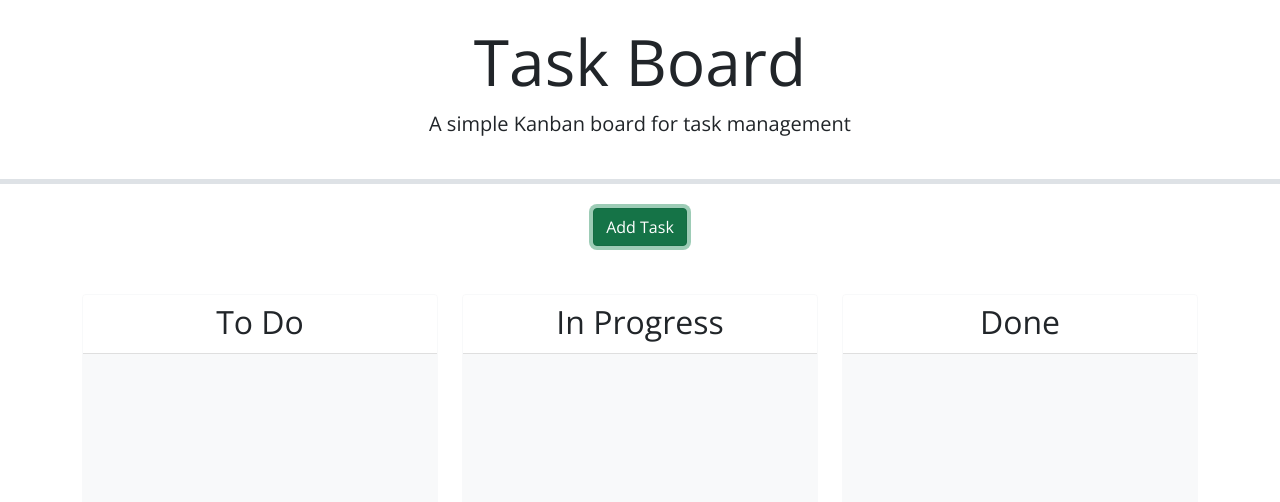
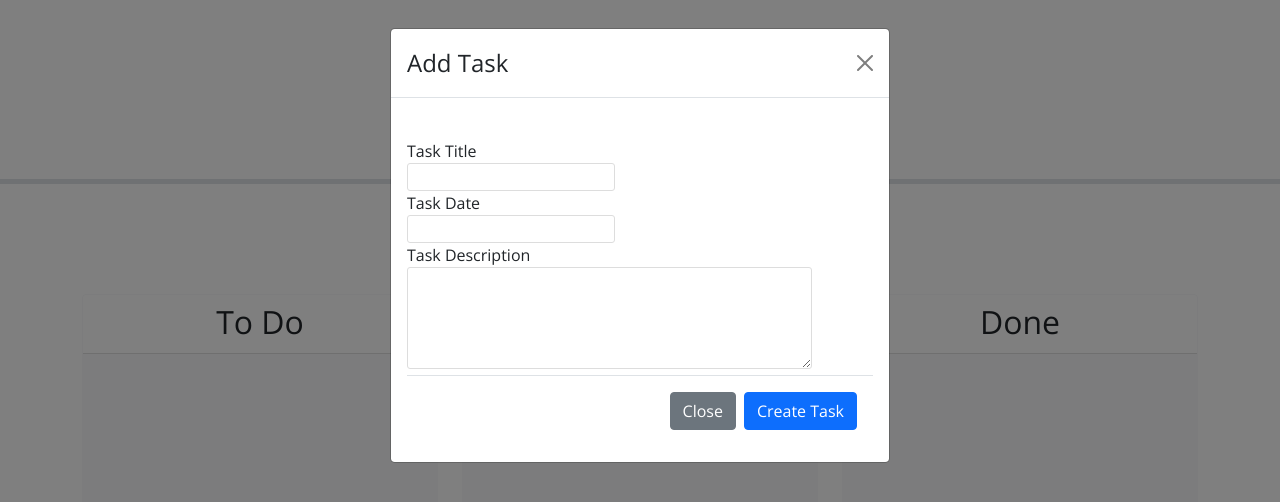
Before and after one commit to Flem-House-Dev/Task-Board, a plain HTML site: page index.html in a window 1280 px wide. Both pictures are taken after a click on the button "Add Task". Drawn offline with nearby package versions, Linux system fonts and the light colour scheme.

Commit message:
worked on modal and add task functionality

```diff
--- a/assets/css/style.css
+++ b/assets/css/style.css
@@ -14,3 +14,21 @@ body {
 .task-card:hover {
   cursor: grab;
 }
+
+/* --------------------- Diaolog Form ----------------------------- */
+label,
+input {
+  display: block;
+}
+
+input.text {
+  margin-bottom: 12px;
+  width: 95%;
+  padding: .4em;
+}
+
+fieldset {
+  padding: 0;
+  border: 0;
+  margin-top: 25px;
+}
--- a/index.html
+++ b/index.html
@@ -22,9 +22,46 @@
   </header>
   <div class="container">
     <div class="text-center mb-5">
-      <button class="btn btn-success" data-bs-toggle="modal" data-bs-target="#formModal">Add Task</button>
+      <button class="btn btn-success" data-bs-toggle="modal" data-bs-target="#myModal">Add Task</button>
     </div>
+
     <!-- Todo: Create a modal with a form to add tasks -->
+
+    <!-- The Modal -->
+    <div class="modal fade" id="myModal">
+      <div class="modal-dialog">
+        <div class="modal-content">
+          <!-- Modal Header -->
+          <div class="modal-header">
+            <h4 class="modal-title">Add Task</h4>
+            <button type="button" class="btn-close" data-bs-dismiss="modal"></button>
+          </div>
+          <!-- Modal Body -->
+          <div class="modal-body">
+            <form id="add-task-form">
+              <fieldset>
+                <label for="task-title">Task Title</label>
+                <input type="text" name="task-title" id="task-title" class="test ui-widget-content ui-corner-all">
+                <label for="task-date">Task Date</label>
+                <input type="text" name="task-date" id="task-date" class="test ui-widget-content ui-corner-all">
+                <label for="task-description">Task Description</label>
+                <textarea name="task-description" id="task-description" cols="42" rows="4"
+                  class="test ui-widget-content ui-corner-all"></textarea>
+                <div class="modal-footer">
+                  <button type="button" class="btn btn-secondary" data-bs-dismiss="modal">Close</button>
+                  <button type="submit" class="btn btn-primary">Create Task</button>
+                </div>
+              </fieldset>
+            </form>
+          </div>
+          <!-- Modal Footer -->
+
+        </div>
+      </div>
+    </div>
+
+    <!-- ----------------- To-Do Cards ------------------------------ -->
+
     <div class="row swim-lanes text-center justify-content-between">
       <div class="col-12 col-lg-4 d-flex">
         <div id="to-do" class="card border-light mb-3 lane flex-grow-1">
@@ -59,6 +96,8 @@
     </div>
   </div>
 
+<!-- --------------------------------------------------------------------------------- -->
+
   <script src="https://cdn.jsdelivr.net/npm/bootstrap@5.1.3/dist/js/bootstrap.bundle.min.js"
     integrity="sha384-ka7Sk0Gln4gmtz2MlQnikT1wXgYsOg+OMhuP+IlRH9sENBO0LRn5q+8nbTov4+1p"
     crossorigin="anonymous"></script>
@@ -67,7 +106,8 @@
   <script src="https://cdn.jsdelivr.net/npm/dayjs@1.11.3/dayjs.min.js"
     integrity="sha256-iu/zLUB+QgISXBLCW/mcDi/rnf4m4uEDO0wauy76x7U=" crossorigin="anonymous"></script>
 
-  <script src="./assets/js/script.js"></script>
+  <!-- <script src="./assets/js/script.js"></script> -->
+  <script src="./test/cpt.js"></script>
 </body>
 
 </html>
--- /dev/null
+++ b/test/cpt.js
@@ -0,0 +1,144 @@
+// let taskList = JSON.parse(localStorage.getItem("tasks"));
+
+$('input').attr('autocomplete', 'off');
+
+
+let taskList = JSON.parse(localStorage.getItem("tasks"));
+if (!Array.isArray(taskList)) {
+  taskList = [];
+}
+let nextId = JSON.parse(localStorage.getItem("nextId"));
+
+// Generate a unique task id
+function generateTaskId() {
+  return nextId++;
+}
+
+// Create a task card
+function createTaskCard(task) {
+  let card = document.createElement('div');
+  card.textContent = task.title;
+  card.id = task.id;
+  return card;
+}
+
+// Render the task list and make cards draggable
+function renderTaskList() {
+  let todoCards = document.getElementById('todo-cards');
+  let inProgressCards = document.getElementById('in-progress-cards');
+  let doneCards = document.getElementById('done-cards');
+
+  todoCards.innerHTML = '';
+  inProgressCards.innerHTML = '';
+  doneCards.innerHTML = '';
+
+  for (let task of taskList) {
+    let card = createTaskCard(task);
+    if (task.status === 'to-do') {
+      todoCards.appendChild(card);
+    } else if (task.status === 'in-progress') {
+      inProgressCards.appendChild(card);
+    } else if (task.status === 'done') {
+      doneCards.appendChild(card);
+    }
+  }
+
+  $('.card').draggable();
+}
+
+// Handle adding a new task
+function handleAddTask(event) {
+  event.preventDefault();
+
+  let taskTitle = document.querySelector('#task-title');
+  let taskDate = document.querySelector('#task-date');
+  let taskDescription = document.querySelector('#task-description');
+
+  let task = {
+    id: generateTaskId(),
+    title: taskTitle.value,
+    dueDate: taskDate.value,
+    description: taskDescription.value,
+    status: 'to-do'
+  };
+
+  taskList.push(task);
+  localStorage.setItem('tasks', JSON.stringify(taskList));
+  localStorage.setItem('nextId', nextId);
+
+  createTaskCard(taskTitle);
+  renderTaskList();
+}
+
+// Handle deleting a task
+function handleDeleteTask(event) {
+  let id = parseInt(event.target.parentElement.id);
+  taskList = taskList.filter(task => task.id !== id);
+  localStorage.setItem('tasks', JSON.stringify(taskList));
+
+  renderTaskList();
+}
+
+// Handle dropping a task into a new status lane
+function handleDrop(event, ui) {
+  let id = parseInt(ui.draggable[0].id);
+  let status = event.target.id.split('-')[0];
+
+  let task = taskList.find(task => task.id === id);
+  task.status = status;
+  localStorage.setItem('tasks', JSON.stringify(taskList));
+
+  renderTaskList();
+}
+
+// When the page loads, render the task list, add event listeners, make lanes droppable, and make the due date field a date picker
+$(document).ready(function () {
+  renderTaskList();
+
+  $('#add-task-form').on('submit', handleAddTask);
+  $('.delete-button').on('click', handleDeleteTask);
+
+  $('.lane').droppable({
+    drop: handleDrop
+  });
+
+  $('#task-date').datepicker();
+});
+
+
+//   --------------------------------------------------------------
+
+// let  form,
+//     task = $('#task-title'),
+//     taskDueDate = $('#task-date'),
+//     taskDescription = $('#task-description'),
+//     allFields = $( [] ).add( task ).add( taskDueDate ).add( taskDescription );
+
+// dialog =
+//     $("#dialog").dialog({
+//         autoOpen: false,
+//         height: 400,
+//         width: 350
+//         // modal: true
+
+//     });
+
+// -------------------------------------------------
+
+// $(document).ready(function () {
+//   // Assuming you have a form with an ID, e.g., "my-form"
+//   $("#my-form").submit(function (event) {
+//     event.preventDefault(); // Prevent the form from submitting normally
+
+//     // Create the HTML elements to be appended
+//     let cardHeader = '<div class="card-header">Featured</div>';
+//     let cardBody = '<div class="card-body">' +
+//       '<h5 class="card-title">Special title treatment</h5>' +
+//       '<p class="card-text">With supporting text below as a natural lead-in to additional content.</p>' +
+//       '<a href="#" class="btn btn-primary">Go somewhere</a>' +
+//       '</div>';
+
+//     // Append the elements to the div with ID "to-do"
+//     $("#to-do").append(cardHeader + cardBody);
+//   });
+// });
```
Also changed, not shown: jsconfig.json (added, +7 -0 lines), test/test.html (added, +73 -0 lines), assets/js/script.js (line endings or trailing spaces). Lines whose indentation alone changed are shown as unchanged.
